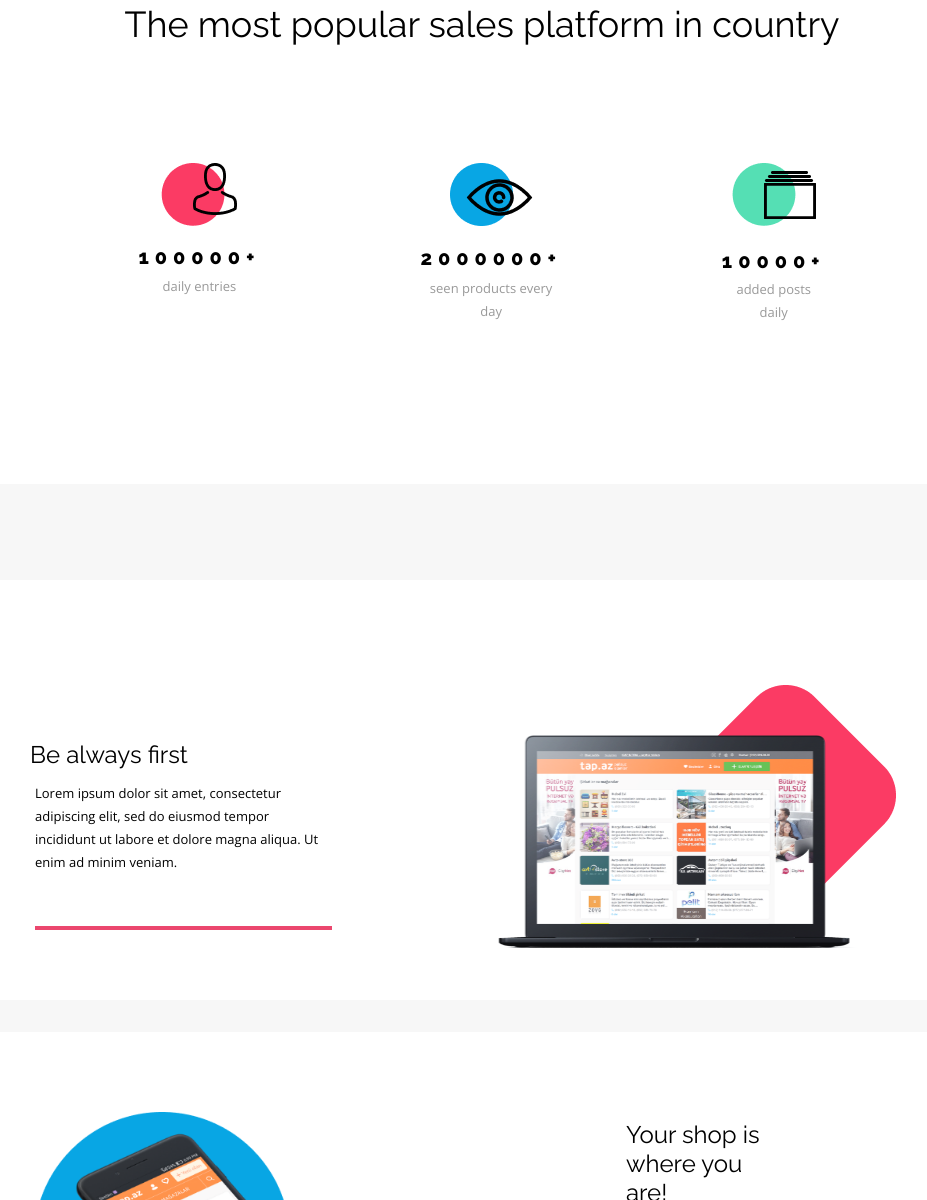
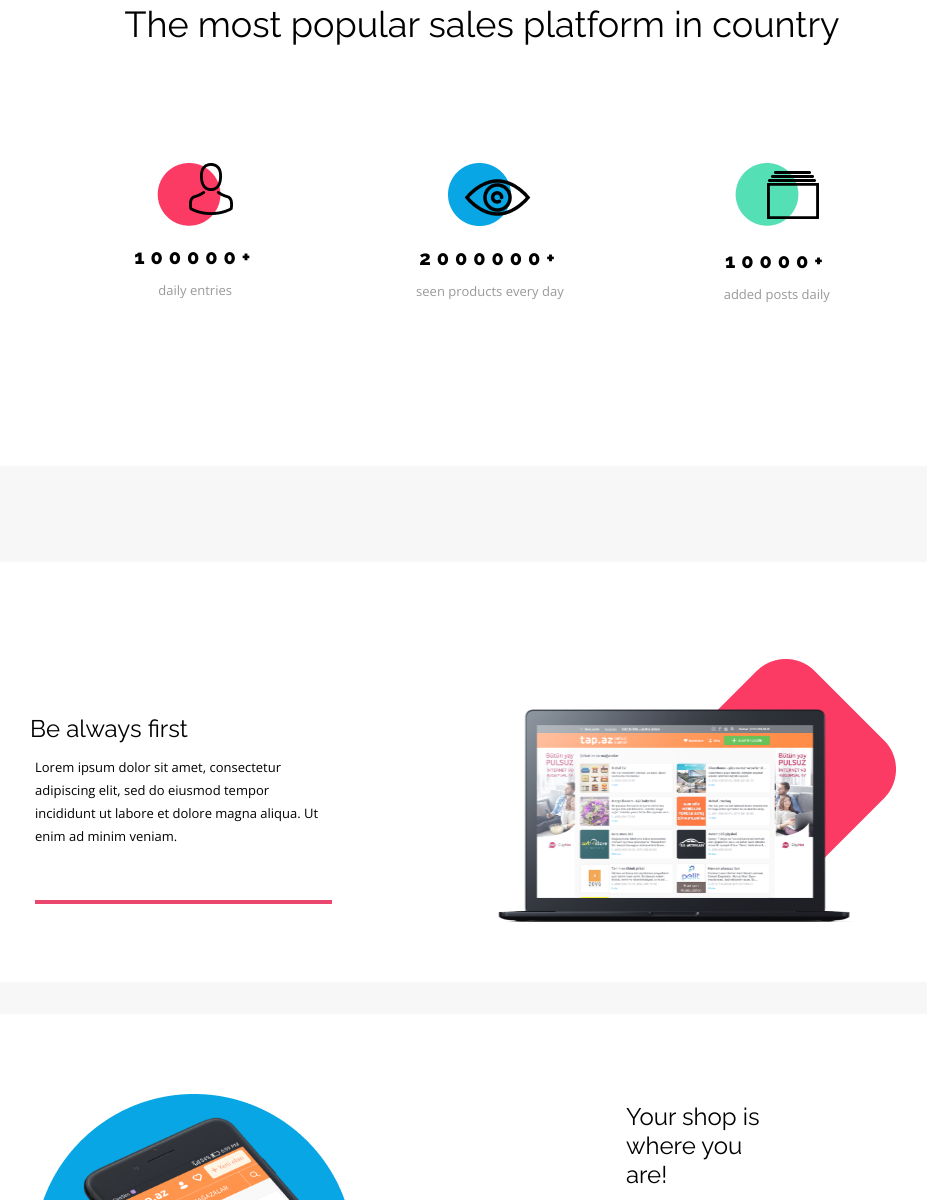
Before and after one commit to vichule/oxygenShop, a plain HTML site: page index.html in a window 1280 px wide. Shown: the part 939-2139 px from the top of the page, without its empty margins (158-1085 px from the left). Drawn offline with nearby package versions, Linux system fonts and the light colour scheme.

Commit message:
arreglos desktop2 y revisar medidas

```diff
--- a/shopStyle.css
+++ b/shopStyle.css
@@ -48,7 +48,7 @@ button{
     letter-spacing: 5.96px;
     font-size: 20px;
     margin-top: 0.5em;
-    margin-bottom: 5%;
+    margin-bottom: 0.5em;
 }
 
 .menu{
@@ -82,7 +82,7 @@ button{
 .header_button{
     background: #08A6E4;
     color: white;
-    width: 310px;/*75% o 25em*/
+    width: 310px;/*si uso % el tamaño cambia demasiado*/
     height: 67px;
     border-radius: 40px;
     border: none;
@@ -108,13 +108,13 @@ header p{
 }
 
 #whyUs{
-    margin-left: 22%;
-    margin-right: 22%;
+    margin-left: 0em;
+    margin-right: 0em;
 }
 
 .whyUs__container{
-    margin-top: 10%;
-    margin-bottom: 10%;
+    margin-top: 2em;
+    margin-bottom: 2em;
 }
 
 .whyUs__container p{
@@ -141,13 +141,13 @@ header p{
 
 
 .benefits__container{
-    width: 314px;
+    width: 80%;
     height: 420px;
     display: inline-block;
-    margin-top: 8%;
+    margin-top: 3em;
     background: white;
-    margin-bottom: 10%;
-    padding: 40px 0px 20px 0px;
+    margin-bottom: 0em;
+    padding: 2em 0em 2em 0em;
 }
 
 #recMac{
@@ -184,12 +184,12 @@ header p{
 
 .benefits__container h2 {
     text-align: left;
-    margin: 15px 20px 20px 20px
+    margin: 1em 2em 1em 1em;
 }
 
 .benefits__container p {
     text-align: left;
-    margin: 15px 20px 20px 20px
+    margin: 1em 2em 1em 2em;
 }
 
 li p{
@@ -201,7 +201,7 @@ li p{
 }
 
 #prices{
-    margin-top: 10%;
+    margin-top: 3em;
 }
 
  .prices__container1{
@@ -343,7 +343,7 @@ li p{
     top: 2.5em;
 }
 
-
+/*a los buttons les he dejado la medida en px porque con % se descuadraban muchisimo*/
 
 .btn_profesional{
     width: 170px;
@@ -677,13 +677,11 @@ header p{
     display: block;
     margin: 2em 0em 0em 3em;
     z-index: 2;
-    width: 26%;
 }
 
 #circlePhone2{
     display: block;
     position: absolute;
-    width: 20%;
     margin: 1em 1em 1em 2em;
 }
 
```
